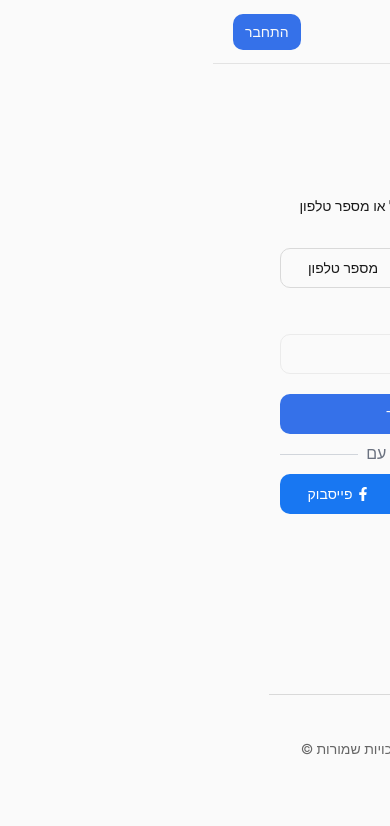
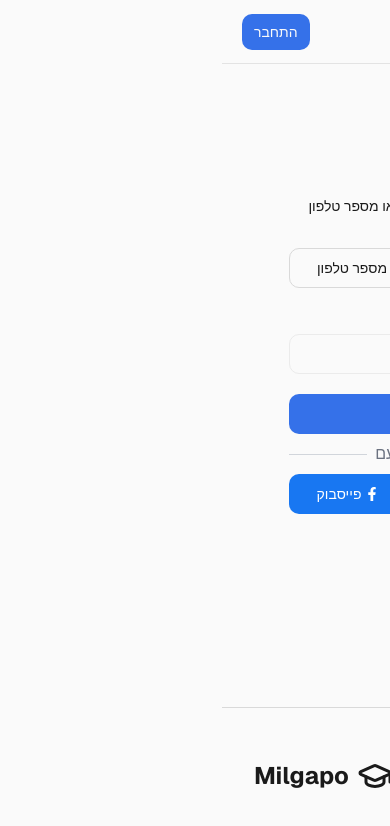
Before and after one commit to alon710/milgapo, a Next.js app: page /login in a window 390 px wide. Shown: the top 826 px of the page. Built offline with nearby package versions, Linux system fonts and the light colour scheme; no server answers.

Commit message:
Refactor layout structure for improved responsiveness; update footer to include SiteLogo and clean up unused code

```diff
--- a/app/actions.ts
+++ b/app/actions.ts
@@ -11,6 +11,7 @@ type SignInData = {
 export const signInAction = async ({ contact, method }: SignInData) => {
     const supabase = await createClient();
     let error;
+
     if (method === "email") {
         ({ error } = await supabase.auth.signInWithOtp({ email: contact }));
     } else if (method === "phone") {
--- a/app/layout.tsx
+++ b/app/layout.tsx
@@ -20,7 +20,6 @@ const geistSans = Geist({
     display: "swap",
     subsets: ["latin"]
 });
-
 export default function RootLayout({
     children
 }: Readonly<{
@@ -29,8 +28,9 @@ export default function RootLayout({
     return (
         <html lang="he" dir="rtl" className={geistSans.className} suppressHydrationWarning>
             <body className="bg-background text-foreground">
-                <main className="min-h-screen flex flex-col items-center">
-                    <div className="flex-1 w-full flex flex-col gap-20 items-center">
+                <div className="flex flex-col min-h-screen">
+                    <main className="flex-1 flex flex-col items-center">
+                        <div className="w-full flex flex-col gap-20 items-center pb-20">
                             <nav className="w-full flex justify-center border-b border-b-foreground/10 h-16">
                                 <div className="w-full max-w-5xl flex justify-between items-center p-3 px-5 text-sm">
                                     <SiteLogo href="/" />
@@ -48,14 +48,16 @@ export default function RootLayout({
                                     classNames: {
                                         toast: "group toast group-[.toaster]:bg-background group-[.toaster]:text-foreground group-[.toaster]:border-border group-[.toaster]:shadow-lg",
                                         description: "group-[.toast]:text-muted-foreground",
-                                    actionButton: "group-[.toast]:bg-primary group-[.toast]:text-primary-foreground",
+                                        actionButton:
+                                            "group-[.toast]:bg-primary group-[.toast]:text-primary-foreground",
                                         cancelButton: "group-[.toast]:bg-muted group-[.toast]:text-muted-foreground"
                                     }
                                 }}
                             />
+                        </div>
+                    </main>
                     <SiteFooter />
                 </div>
-                </main>
             </body>
         </html>
     );
--- a/components/auth/login-form.tsx
+++ b/components/auth/login-form.tsx
@@ -19,9 +19,8 @@ export default function LoginForm({ description, error }: LoginFormProps) {
     const [contact, setContact] = useState("");
 
     useEffect(() => {
-        console.log("error", error);
         if (error) {
-            toast.error(error, { id: "login-error" }); // Same ID prevents duplicates
+            toast.error(error, { id: "login-error" });
         }
     }, [error]);
 
--- a/components/layout/footer.tsx
+++ b/components/layout/footer.tsx
@@ -1,4 +1,5 @@
 import { commonConfig } from "@/config/common";
+import { SiteLogo } from "@/components/layout/site-logo"; // Add this import
 
 export function SiteFooter() {
     const currentYear = new Date().getFullYear();
@@ -6,8 +7,11 @@ export function SiteFooter() {
         <footer className="border-grid border-t py-6 md:py-0">
             <div className="container-wrapper">
                 <div className="container py-4">
-                    <div className="text-balance text-center text-sm leading-loose text-muted-foreground md:text-left">
-                        {currentYear} | {commonConfig.titleHebrew} | {commonConfig.allRightsReserved} &copy;
+                    <div className="flex items-center justify-between">
+                        <div className="text-balance text-center text-sm leading-loose text-muted-foreground md:text-right">
+                            {currentYear} | {commonConfig.titleHebrew} | {commonConfig.allRightsReserved} ©
+                        </div>
+                        <SiteLogo href="/" />
                     </div>
                 </div>
             </div>
```
Lines whose indentation alone changed are shown as unchanged.
